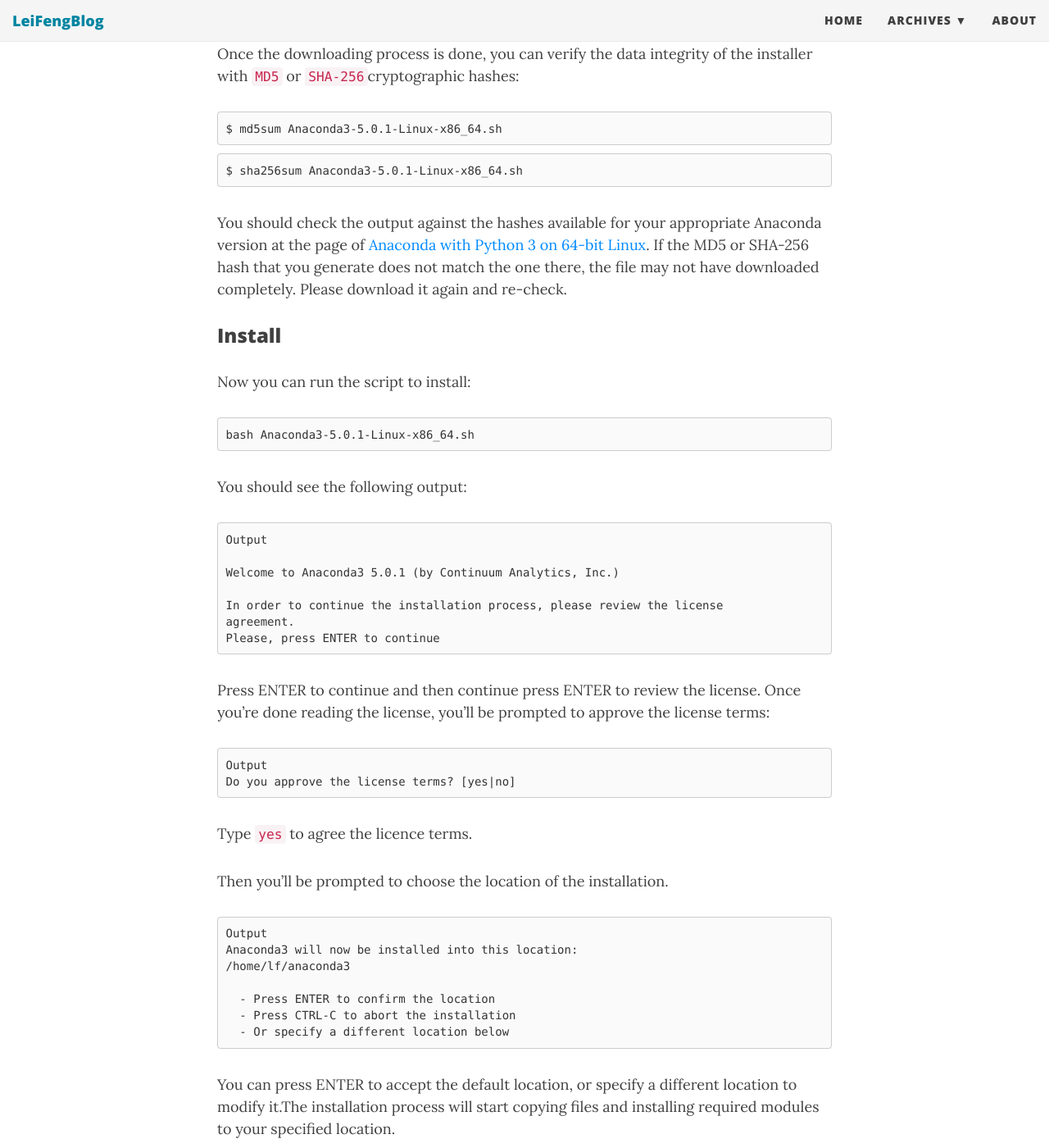
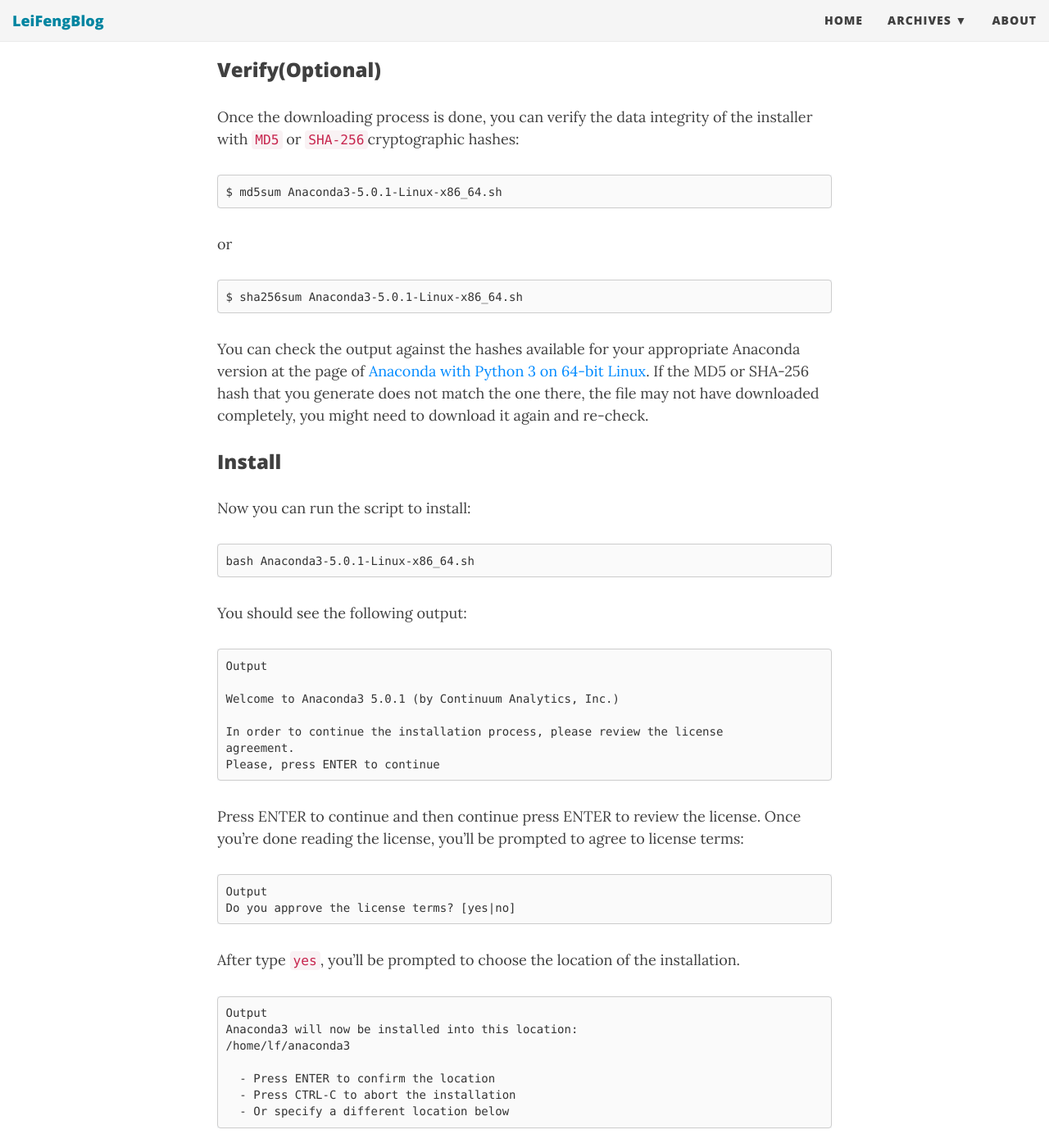
Before and after one commit to stonefl/stonefl.github.io, a Jekyll site: the page built from _posts/2018-02-06-install-anaconda-on-hosted-linux-server.md, in a window 1280 px wide and 1400 px high, scrolled down 1627 px. Shown: the whole window at 82% size. Built offline with Jekyll 4.4.1, drawn with Linux system fonts in a browser that asks for light colours; nearby versions of some CDN libraries; comment, search, counter and statistics services are not loaded; some of the changed text lies outside the part shown.

Commit message:
Update 2018-02-06-install-anaconda-on-hosted-linux-server.md

````diff
--- a/_posts/2018-02-06-install-anaconda-on-hosted-linux-server.md
+++ b/_posts/2018-02-06-install-anaconda-on-hosted-linux-server.md
@@ -21,8 +21,9 @@
 Chances are Python is already installed on your Linux server, you can use following commands to check which version of Python has been installed:
 
 ```
-$ python --version   or
+$ python --version
 ```
+or
 ```
 $ python -V
 ```
@@ -45,10 +46,11 @@
 ```
 $ md5sum Anaconda3-5.0.1-Linux-x86_64.sh
 ```
+or
 ```
 $ sha256sum Anaconda3-5.0.1-Linux-x86_64.sh
 ```
-You should check the output against the hashes available for your appropriate Anaconda version at the page of [Anaconda with Python 3 on 64-bit Linux](https://docs.anaconda.com/anaconda/install/hashes/lin-3-64). If the MD5 or SHA-256 hash that you generate does not match the one there, the file may not have downloaded completely. Please download it again and re-check.
+You can check the output against the hashes available for your appropriate Anaconda version at the page of [Anaconda with Python 3 on 64-bit Linux](https://docs.anaconda.com/anaconda/install/hashes/lin-3-64). If the MD5 or SHA-256 hash that you generate does not match the one there, the file may not have downloaded completely, you might need to download it again and re-check.
 
 ### Install
 
@@ -68,14 +70,13 @@
 Please, press ENTER to continue
 ```
 
-Press ENTER to continue and then continue press ENTER to review the license. Once you’re done reading the license, you’ll be prompted to approve the license terms:
+Press ENTER to continue and then continue press ENTER to review the license. Once you’re done reading the license, you’ll be prompted to agree to license terms:
 ```
 Output
 Do you approve the license terms? [yes|no]
 ```
-Type `yes` to agree the licence terms.
 
-Then you’ll be prompted to choose the location of the installation.
+After type `yes`, you’ll be prompted to choose the location of the installation.
 ```
 Output
 Anaconda3 will now be installed into this location:
````
Also changed, not shown: other parts of _posts/2018-02-06-install-anaconda-on-hosted-linux-server.md (+2 -4 lines).
